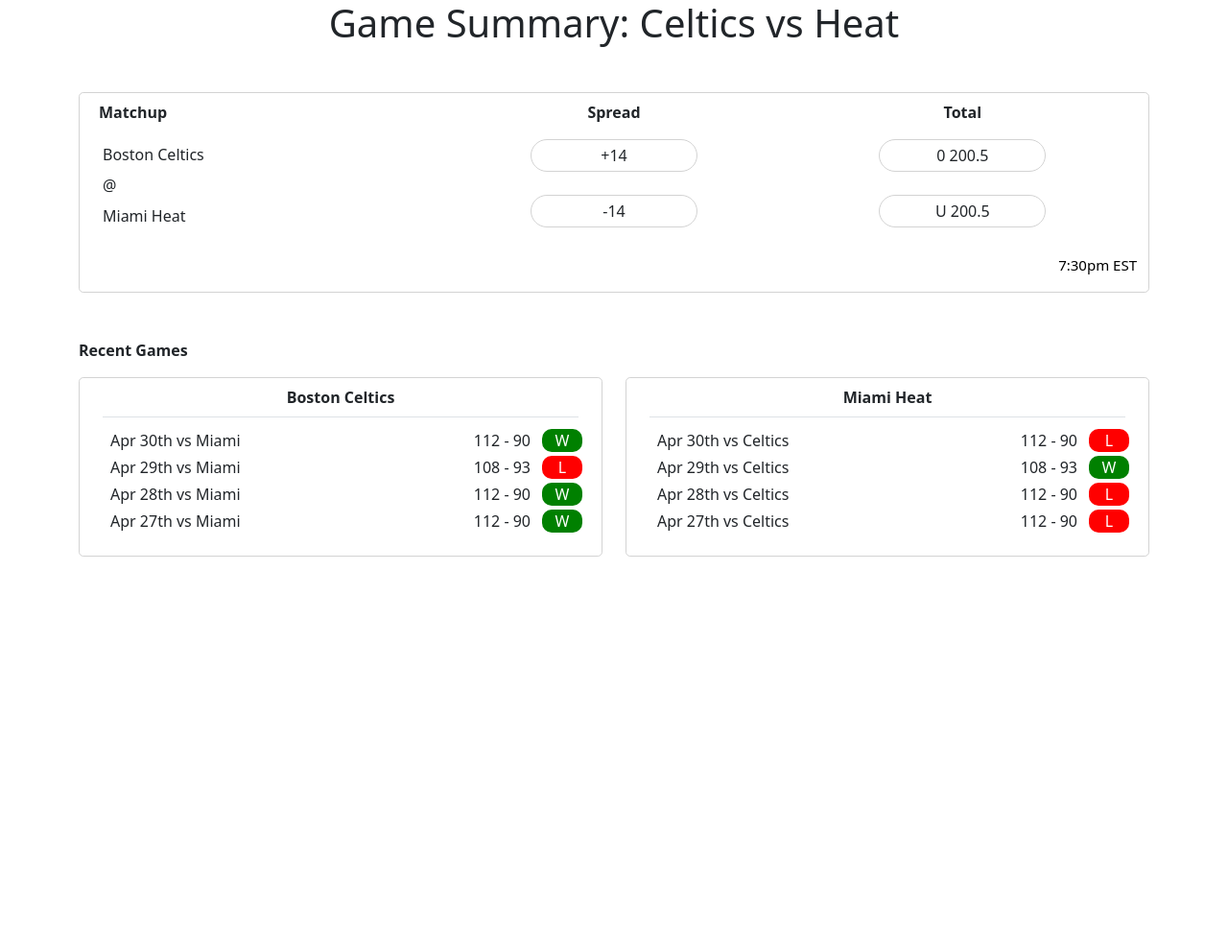
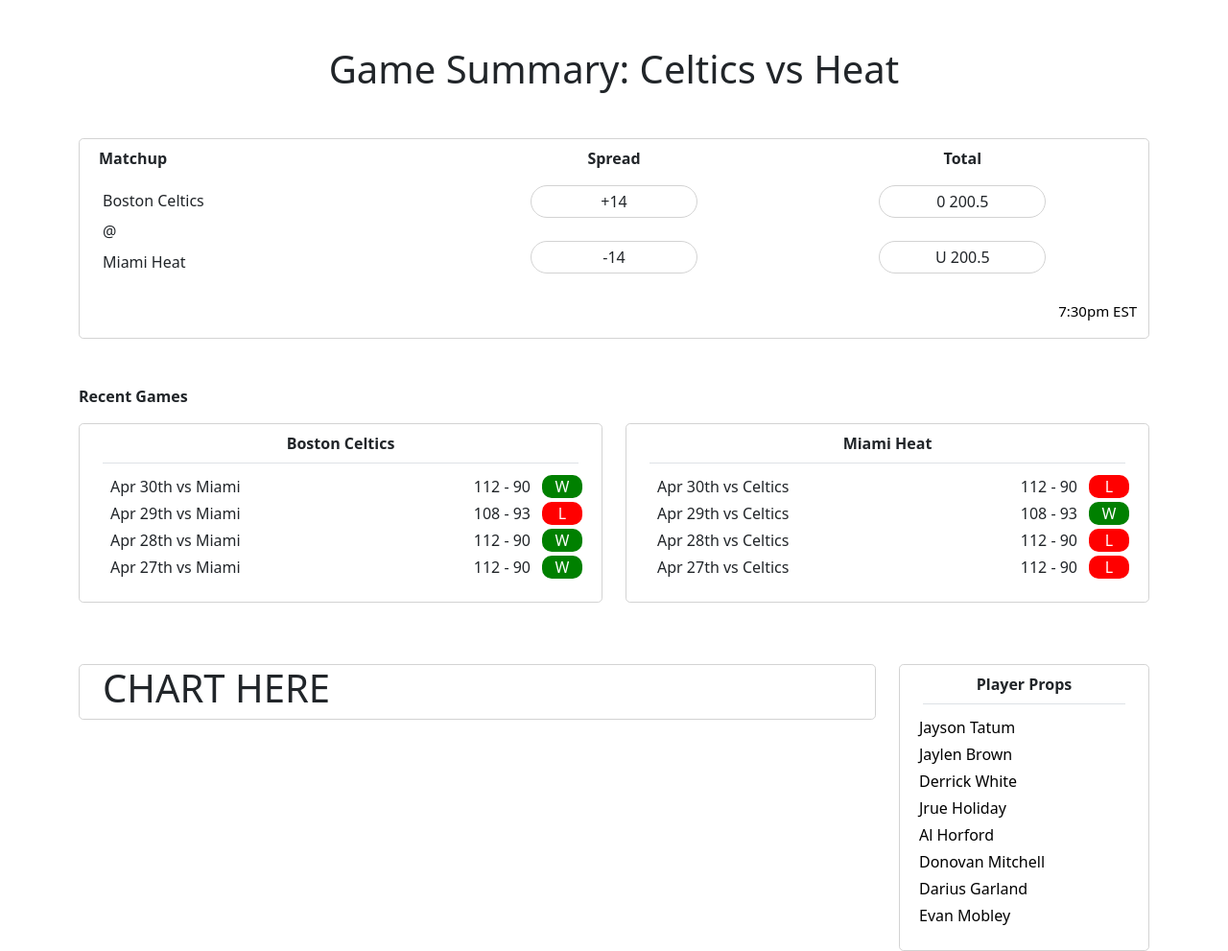
Before and after one commit to thomasdurkin/NBA-Dashboard, a Django app: page /game_summary in a window 1280 px wide. Shown: the whole page at 96% size. Before the commit the page ends 580 px from the top, so only its background shows below. Run offline with Django 4.2, Linux system fonts and the light colour scheme.

Commit message:
Player Props Page

```diff
--- a/NBAProject/urls.py
+++ b/NBAProject/urls.py
@@ -20,5 +20,6 @@ from NBAapp import views
 urlpatterns = [
     path('admin/', admin.site.urls),
     path('', views.index, name='index'),
-    path('game_summary', views.game_summary, name='game_summary')
+    path('game_summary', views.game_summary, name='game_summary'),
+    path('player_props', views.player_props, name='player_props')
 ]
--- a/NBAapp/templates/game_summary.html
+++ b/NBAapp/templates/game_summary.html
@@ -11,7 +11,7 @@
         <div>Use odds api to display players</div> {% endcomment %}
 
         <div class="container">
-            <div class="text-center">
+            <div class="text-center pt-5">
                 <h1>Game Summary: Celtics vs Heat</h1>
             </div>
 
@@ -186,6 +186,88 @@
             {% comment %} Add bar chart here with drop down to change based on team{% endcomment %}
             {% comment %} Add drop down to change chart based on spread and total {% endcomment %}
 
+            <div class="row mt-5">
+                <div class="col-md">
+                    <div class="container rounded-3 mt-3" style="border: 1.5px; border-style:solid; border-color:LightGray; hover:background-color:LightGray;">
+                        <h1>CHART HERE</h1>
+                    </div>
+                </div>
+                <div class="col-md-3">
+                    <div class="container rounded-3 mt-3" style="border: 1.5px; border-style:solid; border-color:LightGray; hover:background-color:LightGray;">
+                        <table class="table table-borderless">
+                            <thead>
+                                <tr>
+                                    <th class="text-center border-bottom">Player Props</th>
+                                </tr>
+                            </thead>
+                            <tbody>
+                                <tr>
+                                    <td>
+                                        <a href="{% url 'player_props' %}">
+                                            <div class="row pt-1 player">
+                                                Jayson Tatum
+                                            </div>
+                                        </a>
+
+                                        <a href="{% url 'player_props' %}">
+                                            <div class="row pt-1 player">
+                                                Jaylen Brown
+                                            </div>
+                                        </a>
+
+                                        <a href="{% url 'player_props' %}">
+                                            <div class="row pt-1 player">
+                                                Derrick White
+                                            </div>
+                                        </a>
+
+                                        <a href="{% url 'player_props' %}">
+                                            <div class="row pt-1 player">
+                                                Jrue Holiday
+                                            </div>
+                                        </a>
+
+                                        <a href="{% url 'player_props' %}">
+                                            <div class="row pt-1 player">
+                                                Al Horford
+                                            </div>
+                                        </a>
+
+                                        <a href="{% url 'player_props' %}">
+                                            <div class="row pt-1 player">
+                                                Donovan Mitchell
+                                            </div>
+                                        </a>
+
+                                        <a href="{% url 'player_props' %}">
+                                            <div class="row pt-1 player">
+                                                Darius Garland
+                                            </div>
+                                        </a>
+
+                                        <a href="{% url 'player_props' %}">
+                                            <div class="row pt-1 player">
+                                                Evan Mobley
+                                            </div>
+                                        </a>
+                                    </td>
+                                </tr>
+                            </tbody>
+                        </table>
+                    </div>
+                </div>
+            </div>
         </div>
     </body>
+
+     <style>
+         .player:hover{
+            background-color:#E9E8E8;
+         }
+
+         a{
+            text-decoration:none;
+            color:black;
+         }
+    </style>
 </html>
--- a/NBAapp/templates/index.html
+++ b/NBAapp/templates/index.html
@@ -46,7 +46,7 @@
             </div>
         </div> {% endcomment %}
 
-        <h1 class="text-center">Today's Games: {% now "m-d-Y" %}</h1>
+        <h1 class="text-center pt-5">Today's Games: {% now "m-d-Y" %}</h1>
         <a href="{% url 'game_summary' %}"  style="text-decoration:none;">
             <div class="container rounded-3 mt-5" style="border: 1.5px; border-style:solid; border-color:LightGray; hover:background-color:LightGray;">
                 <table class="table table-borderless">
--- a/NBAapp/views.py
+++ b/NBAapp/views.py
@@ -49,3 +49,7 @@ def game_summary(request):
     #           "team_name2" : team_name2}
 
     return render(request, 'game_summary.html')
+
+def player_props(request):
+
+    return render(request, 'player_props.html')
```
Also changed, not shown: NBAapp/templates/player_props.html (added, +191 -0 lines).
